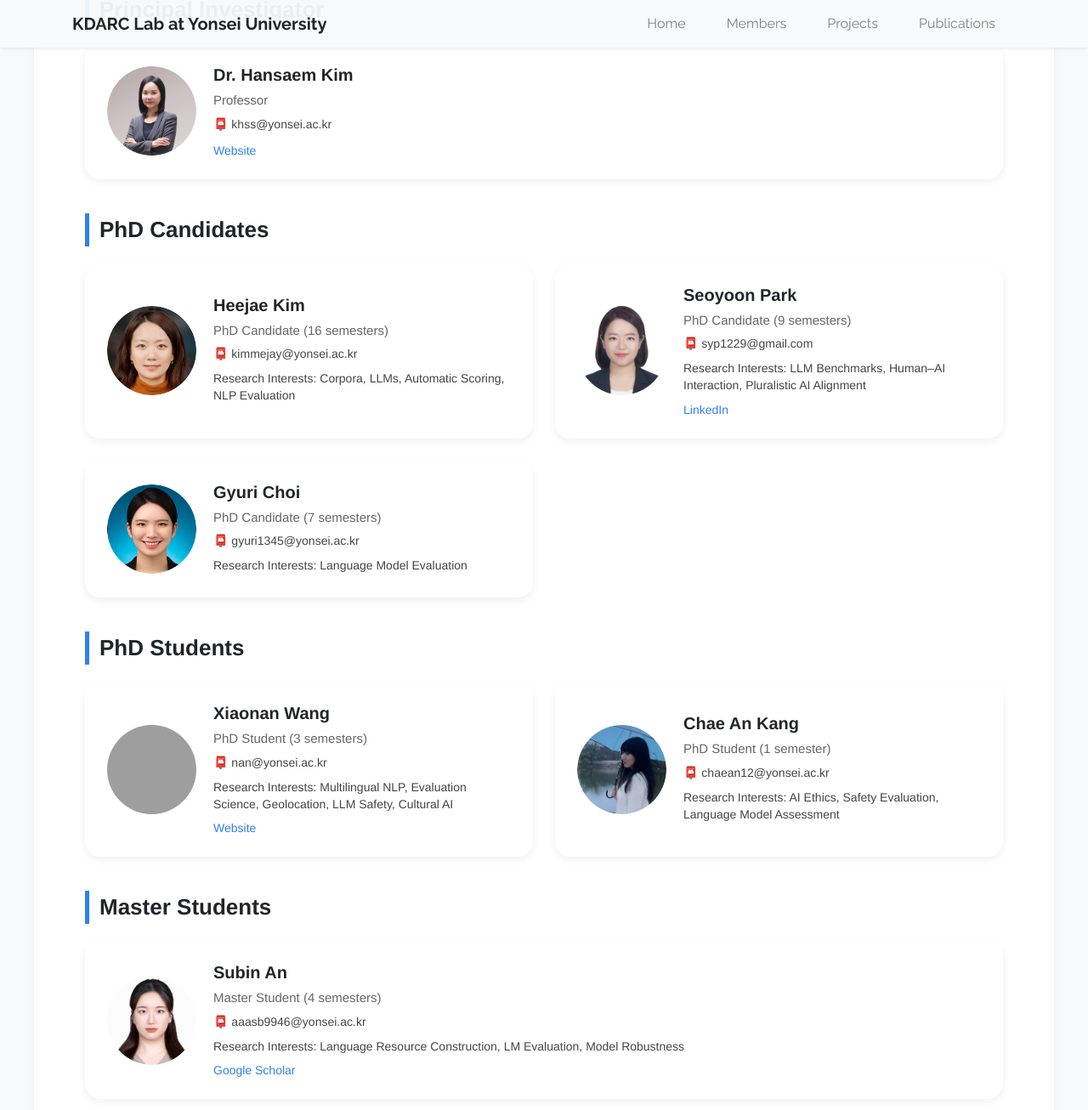
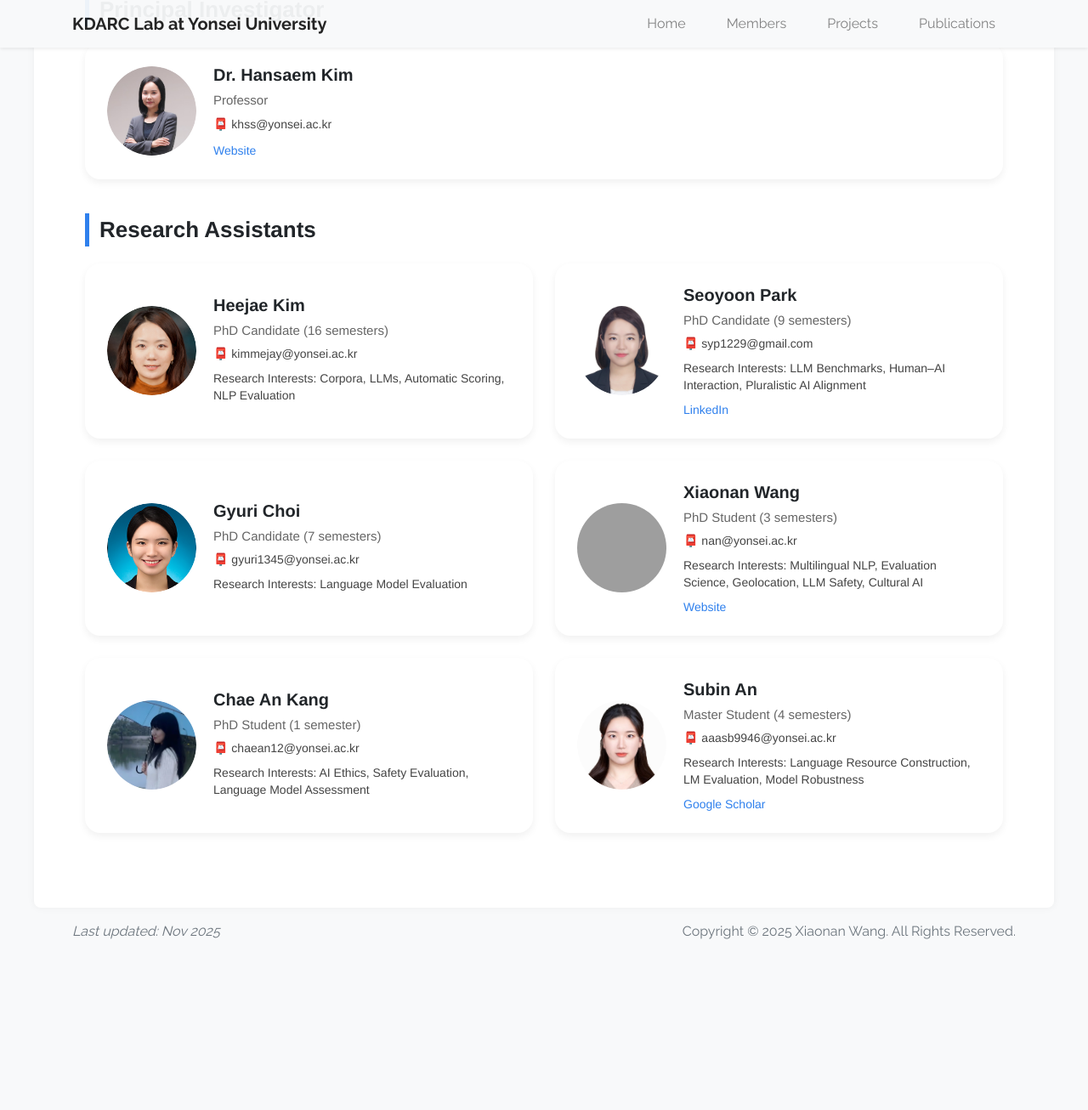
Before and after one commit to wangxiaonan-git/kdarc-lab, a Jekyll site: the page built from members.html, in a window 1280 px wide and 1400 px high, scrolled down 224 px. Shown: the top 1306 px of the window at 85% size. Built offline with Jekyll 4.4.1, drawn with Linux system fonts in a browser that asks for light colours; after the commit the page ends 1348 px from its top, so only the background shows below that; grey boxes are pictures that could not be loaded.

Commit message:
Update members.html

```diff
--- a/members.html
+++ b/members.html
@@ -47,7 +47,6 @@ title: Members
   border-radius: 50%;
   object-fit: cover;
   aspect-ratio: 1/1;
-  display: block;
 }
 
 .member-info { flex: 1; }
@@ -84,9 +83,7 @@ title: Members
 </style>
 
 
-<!-- ========================================================= -->
-<!--                      PRINCIPAL INVESTIGATOR                -->
-<!-- ========================================================= -->
+<!-- ====================== PI ====================== -->
 
 <div class="team-section">
   <div class="team-title">Principal Investigator</div>
@@ -105,16 +102,14 @@ title: Members
 </div>
 
 
-<!-- ========================================================= -->
-<!--                      PHD CANDIDATES                        -->
-<!-- ========================================================= -->
+<!-- ====================== RESEARCH ASSISTANTS ====================== -->
 
 <div class="team-section">
-  <div class="team-title">PhD Candidates</div>
+  <div class="team-title">Research Assistants</div>
 
   <div class="team-grid">
 
-    <!-- Heejae -->
+    <!-- Heejae Kim -->
     <div class="member-card">
       <img class="member-photo" src="/kdarc-lab/assets/images/member/Kim Heejae.png">
       <div class="member-info">
@@ -127,7 +122,7 @@ title: Members
       </div>
     </div>
 
-    <!-- Seoyoon -->
+    <!-- Seoyoon Park -->
     <div class="member-card">
       <img class="member-photo" src="/kdarc-lab/assets/images/member/Seoyoon Park.png">
       <div class="member-info">
@@ -154,19 +149,6 @@ title: Members
       </div>
     </div>
 
-  </div>
-</div>
-
-
-<!-- ========================================================= -->
-<!--                      PHD STUDENTS                         -->
-<!-- ========================================================= -->
-
-<div class="team-section">
-  <div class="team-title">PhD Students</div>
-
-  <div class="team-grid">
-
     <!-- Xiaonan -->
     <div class="member-card">
       <img class="member-photo" src="/kdarc-lab/assets/images/member/xiaonanwang.png">
@@ -181,7 +163,7 @@ title: Members
       </div>
     </div>
 
-    <!-- Chaean -->
+    <!-- Chae An -->
     <div class="member-card">
       <img class="member-photo" src="/kdarc-lab/assets/images/member/Kang Chae An.png">
       <div class="member-info">
@@ -194,19 +176,6 @@ title: Members
       </div>
     </div>
 
-  </div>
-</div>
-
-
-<!-- ========================================================= -->
-<!--                      MASTER STUDENTS                       -->
-<!-- ========================================================= -->
-
-<div class="team-section">
-  <div class="team-title">Master Students</div>
-
-  <div class="team-grid">
-
     <!-- Subin -->
     <div class="member-card">
       <img class="member-photo" src="/kdarc-lab/assets/images/member/Subin An.png">
@@ -217,7 +186,9 @@ title: Members
         <div class="member-interests">
           Research Interests: Language Resource Construction, LM Evaluation, Model Robustness
         </div>
-        <a class="member-website" href="https://scholar.google.co.kr/citations?user=WZHrMfsAAAAJ&hl=ko" target="_blank">Google Scholar</a>
+        <a class="member-website"
+           href="https://scholar.google.co.kr/citations?user=WZHrMfsAAAAJ&hl=ko"
+           target="_blank">Google Scholar</a>
       </div>
     </div>
 
```
